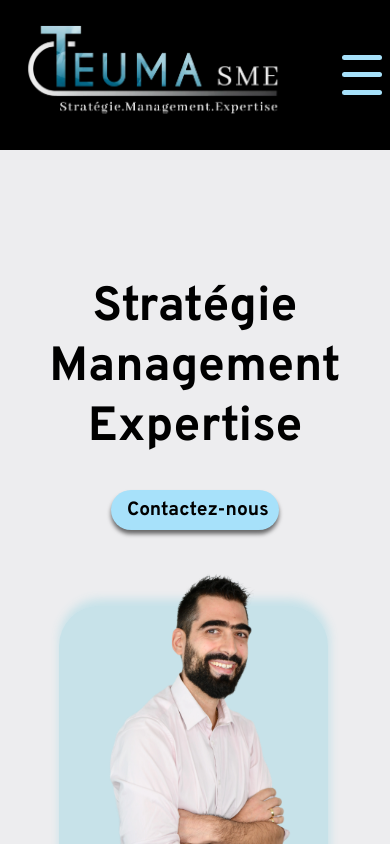
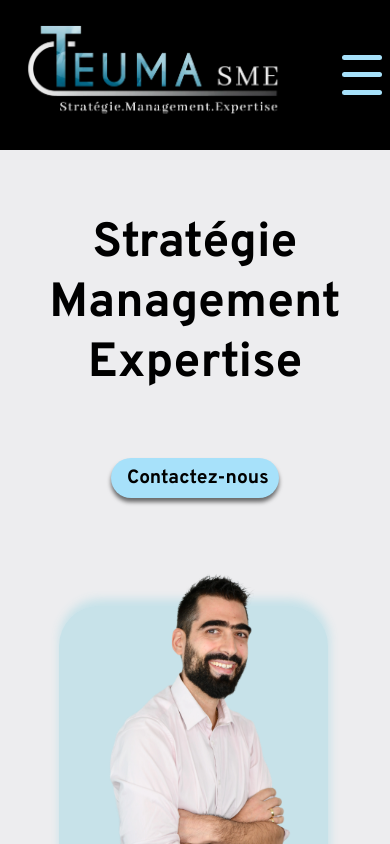
Before and after one commit to Guillaumedev69/teuma-app, a Next.js app: page / in a window 390 px wide. Shown: the top 844 px of the page. Built offline with nearby package versions, Linux system fonts and the light colour scheme.

Commit message:
essai v2 mobile

```diff
--- a/src/styles/Hexagon.module.scss
+++ b/src/styles/Hexagon.module.scss
@@ -182,6 +182,7 @@
     display: flex;
     flex-direction: column;
     align-items: center;
+    gap: 2rem;
     max-height: 1400px;
     min-height: 1400px;
     .line1 {
--- a/src/styles/Home.module.scss
+++ b/src/styles/Home.module.scss
@@ -6,25 +6,25 @@
   .homePage {
     display: flex;
     flex-direction: column;
-    gap: 8rem;
+    gap: 4rem;
     width: 100%;
     max-height: 1400px;
     .mainHomePage {
       display: flex;
       flex-direction: column;
-      gap: 6rem;
+      gap: 8rem;
       max-width: 320px;
       margin: auto;
       .sectionIntro {
         display: flex;
         flex-direction: column;
         align-items: center;
-        gap: 2rem;
+        gap: 4rem;
         .h1BtnContain {
           display: flex;
           flex-direction: column;
           align-items: center;
-          gap: 2rem;
+          gap: 4rem;
           h1 {
             margin: 0;
             color: #000;
```
